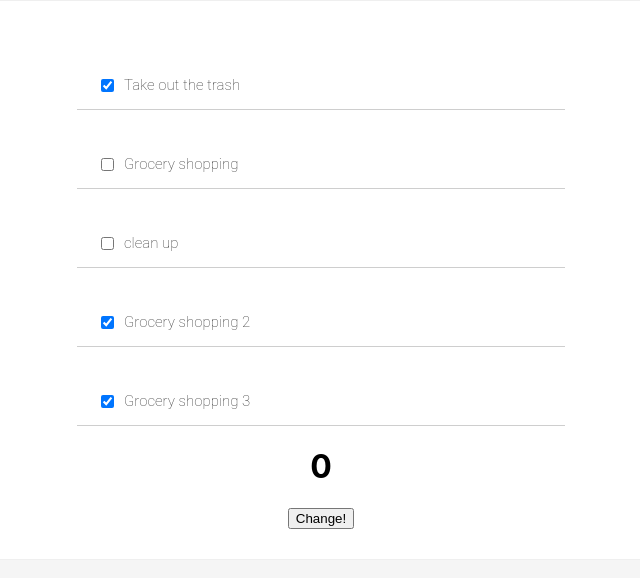
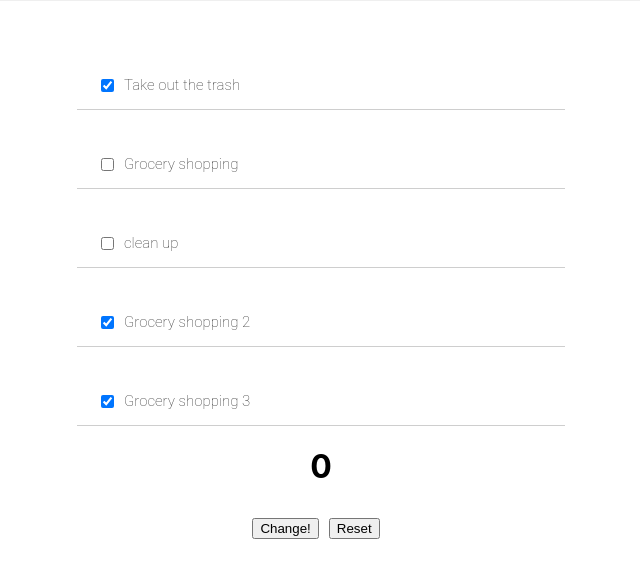
Before and after one commit to Noppagorn/learn-react-js, a React (Create React App) app: page / in a window 1280 px wide. Shown: the top 578 px of the page, without its empty margins (319-959 px from the left). Built offline with nearby package versions, Linux system fonts and the light colour scheme.

Commit message:
finish 32 Changing State

```diff
--- a/src/App.js
+++ b/src/App.js
@@ -18,12 +18,21 @@ class App extends React.Component{
       count : 0
     }
     this.handleClickCounting = this.handleClickCounting.bind(this)
+    this.handleResetButton = this.handleResetButton.bind(this)
   }
 
   handleClickCounting (){
     this.setState((prevState) =>{
       return {
           count : prevState.count + 1
+      }
+    })
+  }
+
+  handleResetButton(){
+    this.setState((prevState) => {
+      return {
+        count : 0
       }
     })
   }
@@ -38,16 +47,12 @@ class App extends React.Component{
       <div className="todo-list">
         {todoItem}
         <h1>{this.state.count}</h1>
-        <button onClick={this.handleClickCounting}>Change!</button>
+        <div>
+          <button onClick={this.handleClickCounting}>Change!</button>
+          <button onClick={this.handleResetButton} style={{margin:"10px"}}>Reset</button>
+        </div>
       </div>
     )
   }
 }
-
-// class Counting extends React.Component{
-//   render(){
-
-//   }
-// }
-
 export default App
```
Also changed, not shown: 1 other file (tests, documents, lock files or other folders).
